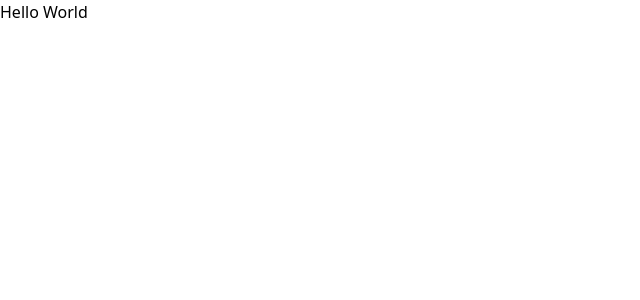
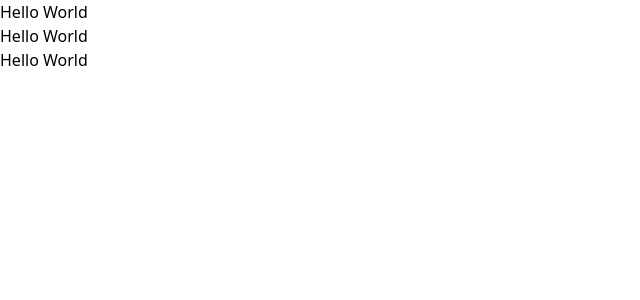
Before and after one commit to gids-dadi/task-manager-frontend, a Next.js app: page / in a window 1280 px wide. Shown: the top 300 px of the page, without its empty margins (0-640 px from the left). Built offline with nearby package versions, Linux system fonts and the light colour scheme.

Commit message:
Update project setup

```diff
--- a/app/(home)/page.jsx
+++ b/app/(home)/page.jsx
@@ -1,6 +1,8 @@
 const Home = () => {
   return (
     <di>
+      <h1>Hello World</h1>
+      <h1>Hello World</h1>
       <h1>Hello World</h1>
     </di>
   );
```
Also changed, not shown: 1 other file (tests, documents, lock files or other folders).
